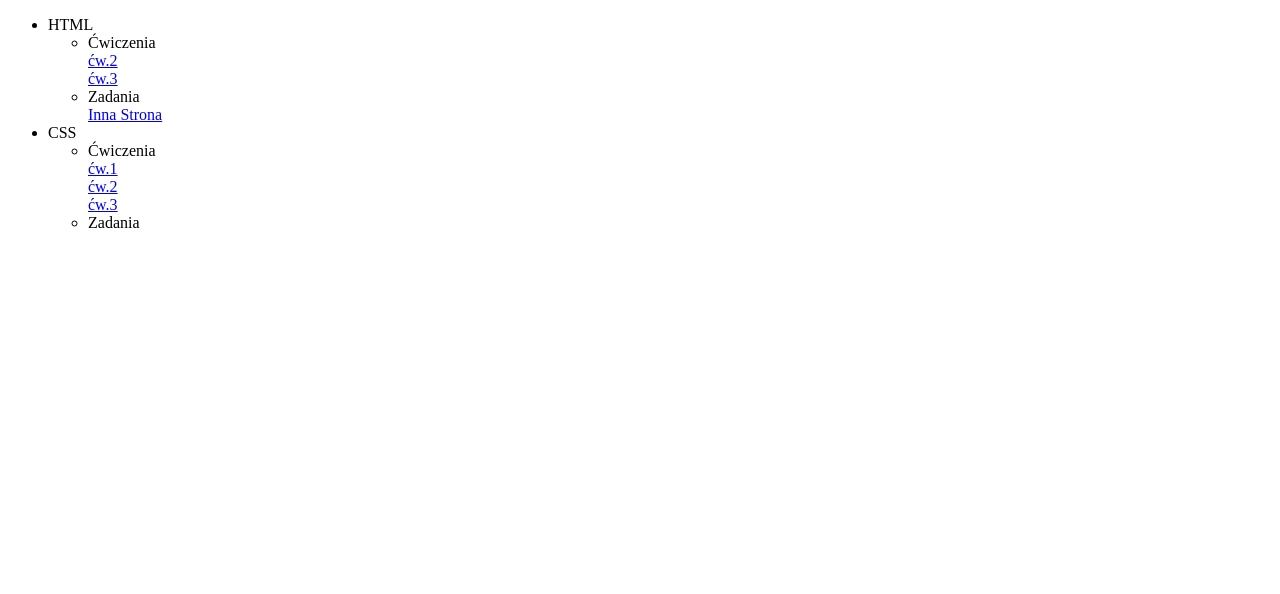
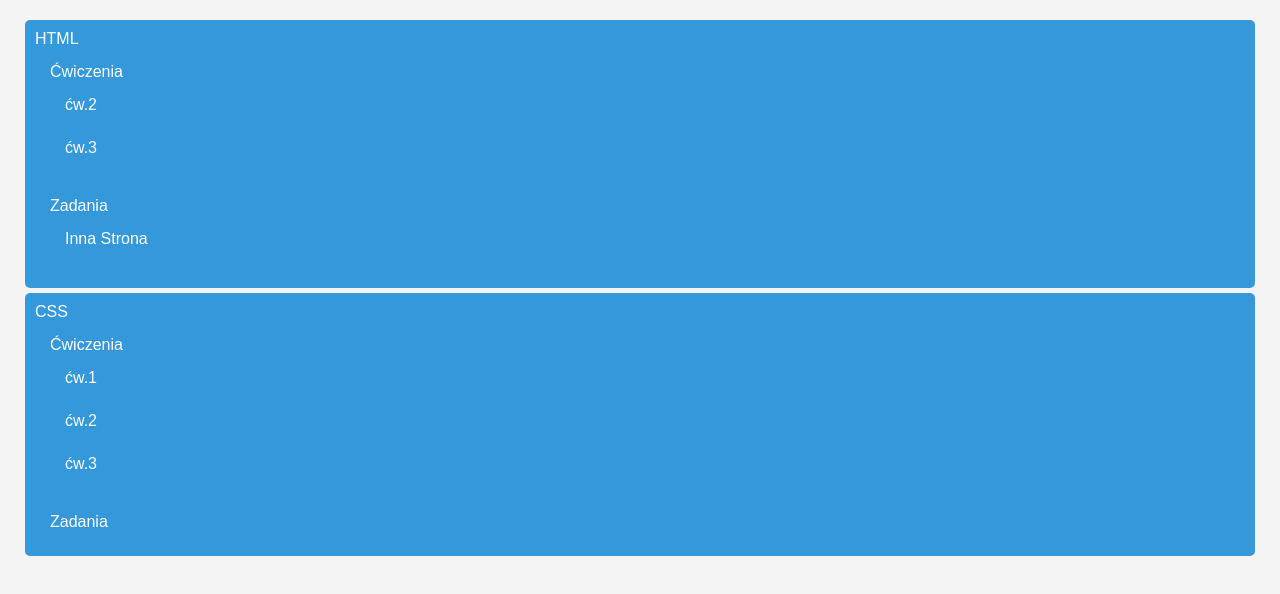
Before and after one commit to patrykczapl/witryny-i-aplikacje-internetowe, a plain HTML site: page index.html in a window 1280 px wide. Drawn offline with Linux system fonts and the light colour scheme.

Commit message:
index.html

```diff
--- a/index.html
+++ b/index.html
@@ -1,9 +1,39 @@
 <!DOCTYPE html>
-<html>
+<html lang="en">
+
 <head>
-        <meta charset="utf-8">
+    <meta charset="UTF-8">
+    <meta name="viewport" content="width=device-width, initial-scale=1.0">
     <title>Ćwiczenia i zadania z HTML/CSS</title>
+    <style>
+        body {
+            font-family: 'Arial', sans-serif;
+            margin: 20px;
+            background-color: #f4f4f4;
+        }
 
+        ul {
+            list-style-type: none;
+            padding: 0;
+        }
+
+        li {
+            padding: 10px;
+            background-color: #3498db;
+            margin: 5px;
+            color: #fff;
+            border-radius: 5px;
+        }
+
+        a {
+            text-decoration: none;
+            color: #fff;
+        }
+
+        a:hover {
+            text-decoration: underline;
+        }
+    </style>
 </head>
 
 <body>
@@ -11,23 +41,37 @@
     <ul>
         <li>HTML
             <ul>
-        <li>Ćwiczenia</li>
-		<a href="ćw.2.html">ćw.2</a><br>
-		<a href="ćw.3.html">ćw.3</a>
-        <li>Zadania</li>
-		<a href="https://www.innastrona.com">Inna Strona</a>
+                <li>Ćwiczenia
+                    <ul>
+                        <li><a href="ćw.2.html">ćw.2</a></li>
+                        <li><a href="ćw.3.html">ćw.3</a></li>
+                    </ul>
+                </li>
+                <li>Zadania
+                    <ul>
+                        <li><a href="https://www.innastrona.com">Inna Strona</a></li>
+                    </ul>
+                </li>
             </ul>
         </li>
         <li>CSS
             <ul>
-        <li>Ćwiczenia</li>
-		<a href="cw_1.html">ćw.1</a><br>
-		<a href="cw_2.html">ćw.2</a><br>
-		<a href="cw_3.html">ćw.3</a>
-        <li>Zadania</li>
+                <li>Ćwiczenia
+                    <ul>
+                        <li><a href="cw_1.html">ćw.1</a></li>
+                        <li><a href="cw_2.html">ćw.2</a></li>
+                        <li><a href="cw_3.html">ćw.3</a></li>
+                    </ul>
+                </li>
+                <li>Zadania
+                    <ul>
+                        <!-- Dodaj tutaj zadania CSS, jeśli są dostępne -->
+                    </ul>
+                </li>
             </ul>
         </li>
     </ul>
 
 </body>
+
 </html>
```
Lines whose indentation alone changed are shown as unchanged.
